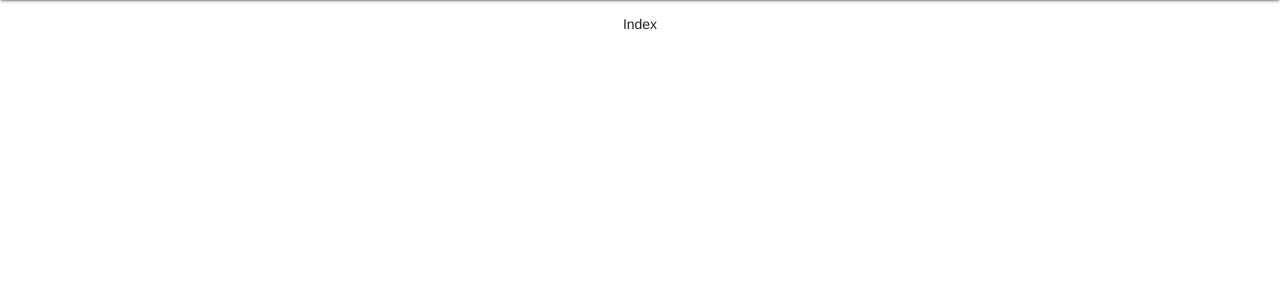
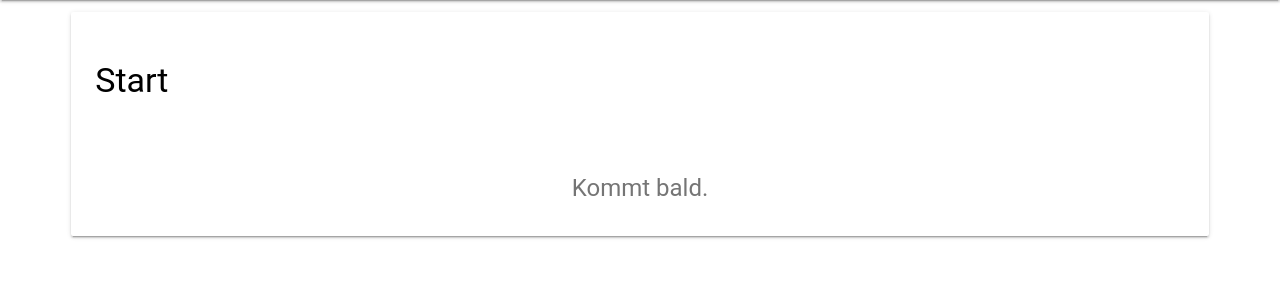
Before and after one commit to SilvanKohler/kiosk, a Flask app: page / in a window 1280 px wide. Shown: the part 64-364 px from the top of the page. Run offline with Flask 2, Linux system fonts and the light colour scheme.

Commit message:
Start and settings page

```diff
--- a/src/templates/index.html
+++ b/src/templates/index.html
@@ -3,5 +3,16 @@
 <title>{% block title %}Kiosk WebGUI - Start{% endblock %}</title>
 
 {% block content %}
-<p>Index</p>
+<div class="mdl-grid mdl-card-wide mdl-card mdl-shadow--2dp" style="width: 90%;">
+    <div class="mdl-layout-spacer"></div>
+    <div class="mdl-card__title" style="width: 100%;">
+        <h3>Start</h3>
+    </div>
+    <div class="mdl-layout-spacer"></div>
+    <div class="mdl-card__supporting-text mdl-grid">
+        <div class="mdl-layout-spacer"></div>
+        <h4>Kommt bald.</h4>
+        <div class="mdl-layout-spacer"></div>
+    </div>
+</div>
 {% endblock %}
```
Also changed, not shown: src/templates/settings.html (+12 -1 lines).
